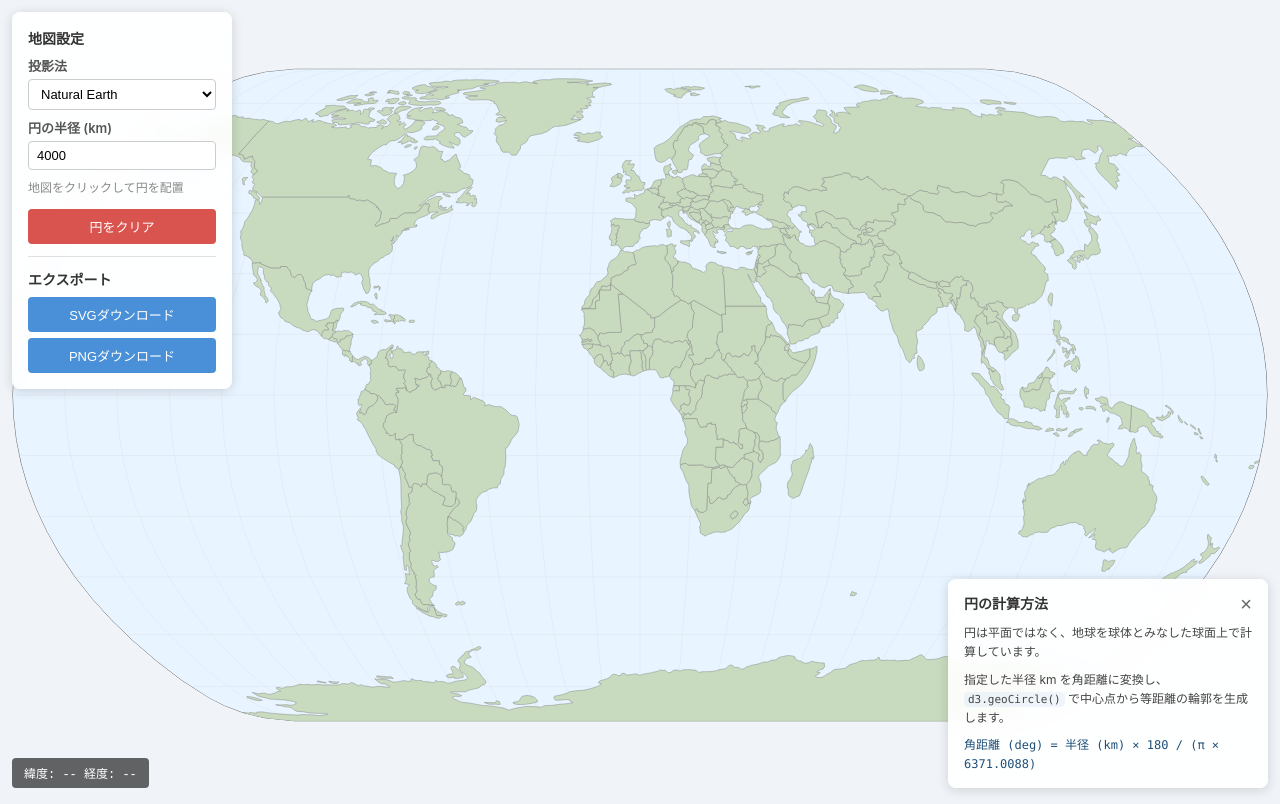
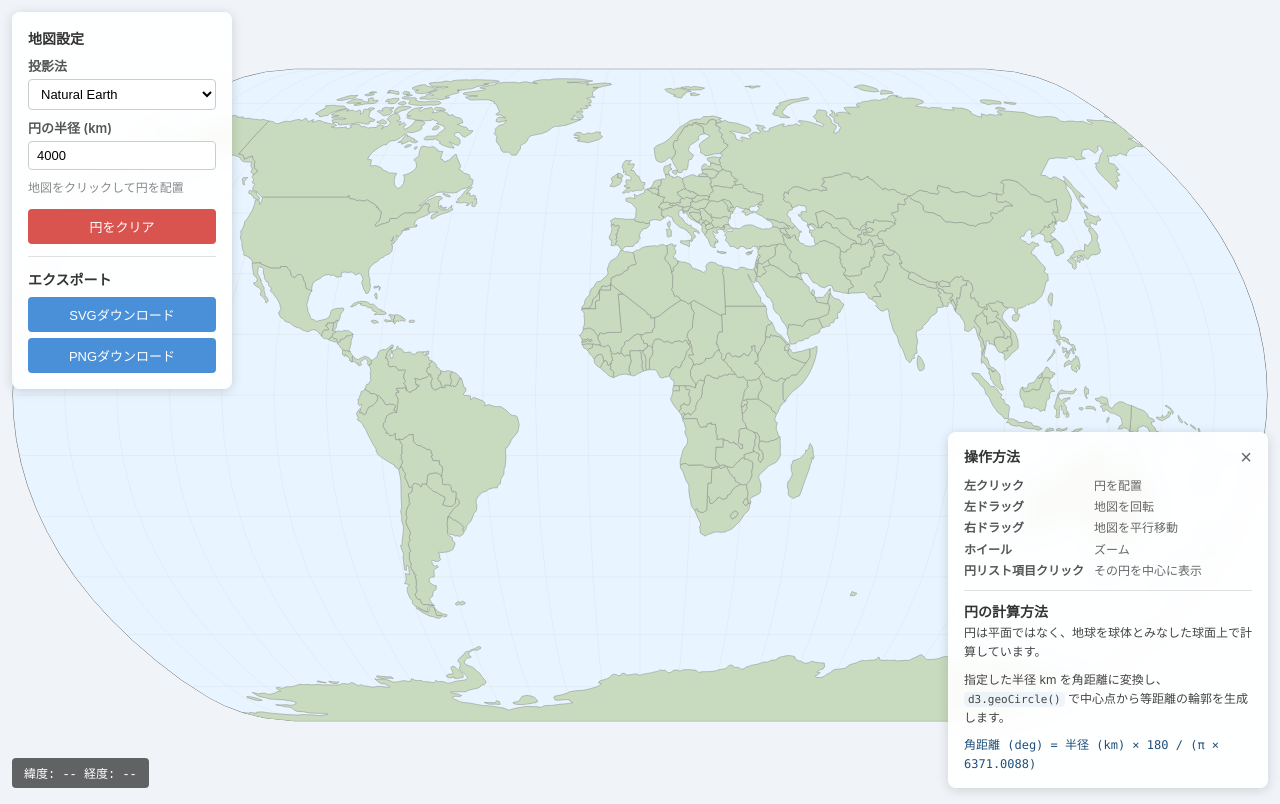
Before and after one commit to shimizu/geo_circle_export, a website built with Vite: page src/index.html in a window 1280 px wide. Built offline with nearby package versions, Linux system fonts and the light colour scheme.

Commit message:
円リストクリックで該当円を中心に表示する機能と操作方法パネルを追加
Co-Authored-By: Claude Opus 4.6 (1M context) <noreply@anthropic.com>

```diff
--- a/src/index.html
+++ b/src/index.html
@@ -39,9 +39,18 @@
 
     <aside id="circle-info">
         <div class="panel-header">
-            <h3>円の計算方法</h3>
+            <h3>操作方法</h3>
             <button id="close-circle-info" type="button" aria-label="説明を閉じる">&times;</button>
         </div>
+        <dl class="operation-list">
+            <dt>左クリック</dt><dd>円を配置</dd>
+            <dt>左ドラッグ</dt><dd>地図を回転</dd>
+            <dt>右ドラッグ</dt><dd>地図を平行移動</dd>
+            <dt>ホイール</dt><dd>ズーム</dd>
+            <dt>円リスト項目クリック</dt><dd>その円を中心に表示</dd>
+        </dl>
+
+        <h3>円の計算方法</h3>
         <p>円は平面ではなく、地球を球体とみなした球面上で計算しています。</p>
         <p>指定した半径 km を角距離に変換し、<code>d3.geoCircle()</code> で中心点から等距離の輪郭を生成します。</p>
         <p class="formula">角距離 (deg) = 半径 (km) × 180 / (π × 6371.0088)</p>
--- a/src/index.js
+++ b/src/index.js
@@ -59,8 +59,23 @@ function updateCircleList() {
     circleListEl.appendChild(item);
   });
 
+  // 円アイテムクリックで回転リセット＆中心に移動
+  circleListEl.querySelectorAll('.circle-item').forEach((item, i) => {
+    item.style.cursor = 'pointer';
+    item.addEventListener('click', () => {
+      const c = state.circles[i];
+      // 回転を円の中心に合わせる（経度を反転、緯度はそのまま負に）
+      state.rotation = [-c.center[0], -c.center[1], 0];
+      state.scale = 1;
+      state.translate = [0, 0];
+      draw();
+    });
+  });
+
+  // 削除ボタン（イベント伝播を止めて親のクリックを防ぐ）
   circleListEl.querySelectorAll('.remove-circle').forEach(btn => {
     btn.addEventListener('click', (e) => {
+      e.stopPropagation();
       const idx = parseInt(e.target.dataset.index);
       state.circles.splice(idx, 1);
       draw();
--- a/src/index.scss
+++ b/src/index.scss
@@ -108,9 +108,16 @@ body {
     display: flex;
     justify-content: space-between;
     align-items: center;
-    padding: 3px 0;
+    padding: 3px 4px;
     border-bottom: 1px solid #eee;
     color: #555;
+    cursor: pointer;
+    border-radius: 3px;
+    transition: background 0.15s;
+
+    &:hover {
+      background: rgba(74, 144, 217, 0.1);
+    }
 
     .remove-circle {
       cursor: pointer;
@@ -169,6 +176,29 @@ body {
     margin: 0;
     font-size: 14px;
     color: #333;
+
+    &:not(:first-child) {
+      margin-top: 10px;
+      padding-top: 10px;
+      border-top: 1px solid #e0e0e0;
+    }
+  }
+
+  .operation-list {
+    display: grid;
+    grid-template-columns: auto 1fr;
+    gap: 2px 10px;
+    margin: 0;
+
+    dt {
+      font-weight: 600;
+      color: #555;
+    }
+
+    dd {
+      margin: 0;
+      color: #666;
+    }
   }
 
   button {
```
